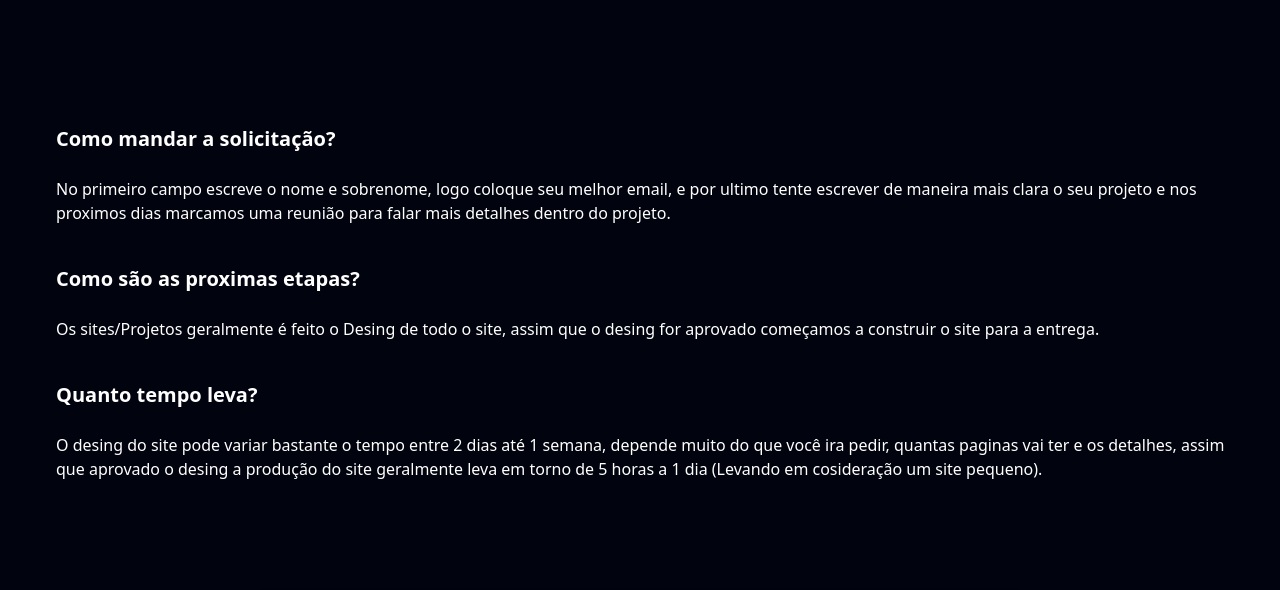
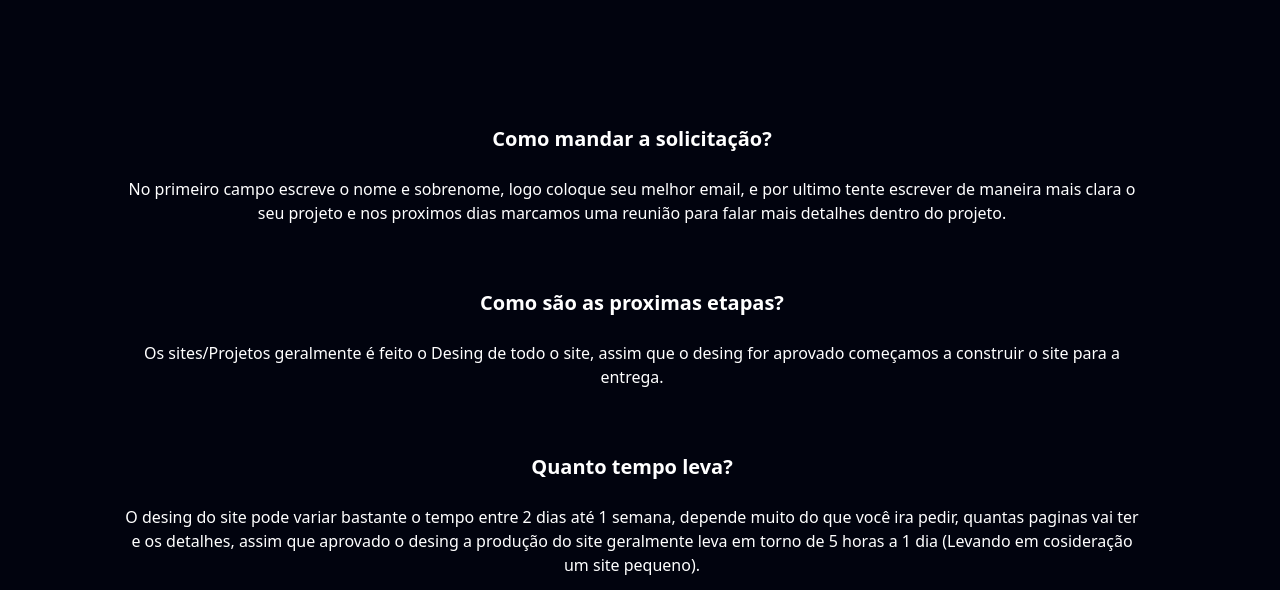
Before and after one commit to Lucas-furquim/Lucas-Furquim-repositorio, a website with bundled scripts: page contato.html in a window 1280 px wide. Shown: the part 195-785 px from the top of the page. Built offline with nearby package versions, Linux system fonts and the light colour scheme.

Commit message:
arrumando contato text

```diff
--- a/contato.html
+++ b/contato.html
@@ -65,23 +65,23 @@
   </header>
 
 
-  <main>
+  <main class="max-w-6xl mx-auto">
     <div class="pt-32 mr-12">
       <h2 class="text-white text-4xl font-semibold text-center">Como Mandar seu projeto?</h2>
       <p class="text-white  text-base text-center ">(Formulário no final da página)</p>
 
-      <div class="mt-32 ml-14">
+      <div class="mt-32 ml-14 max-w-5xl text-center">
         <h3 class="text-white text-xl font-semibold">Como mandar a solicitação?</h3>
         <p class="text-white text-base mt-6">No primeiro campo escreve o nome e sobrenome, logo coloque seu melhor email, e por ultimo tente escrever de maneira mais clara o seu projeto e nos proximos dias marcamos uma reunião para falar mais detalhes dentro do projeto.</p>
       </div>
 
-      <div class="mt-10 ml-14">
+      <div class="mt-16 ml-14 max-w-5xl text-center">
         <h3 class="text-white text-xl font-semibold">Como são as proximas etapas?</h3>
         <p class="text-white text-base mt-6">Os sites/Projetos geralmente é feito o Desing de todo o site, assim que o desing for aprovado começamos a construir o site para a entrega.</p>
       </div>
 
 
-      <div class="mt-10 ml-14">
+      <div class="mt-16 ml-14 max-w-5xl text-center">
         <h3 class="text-white text-xl font-semibold">Quanto tempo leva?</h3>
         <p class="text-white text-base mt-6">O desing do site pode variar bastante o tempo entre 2 dias até 1 semana, depende muito do que você ira pedir, quantas paginas vai ter e os detalhes, assim que aprovado o desing a produção do site geralmente leva em torno de 5 horas a 1 dia (Levando em cosideração um site pequeno).</p>
       </div>
```
Also changed, not shown: style.min.css.
